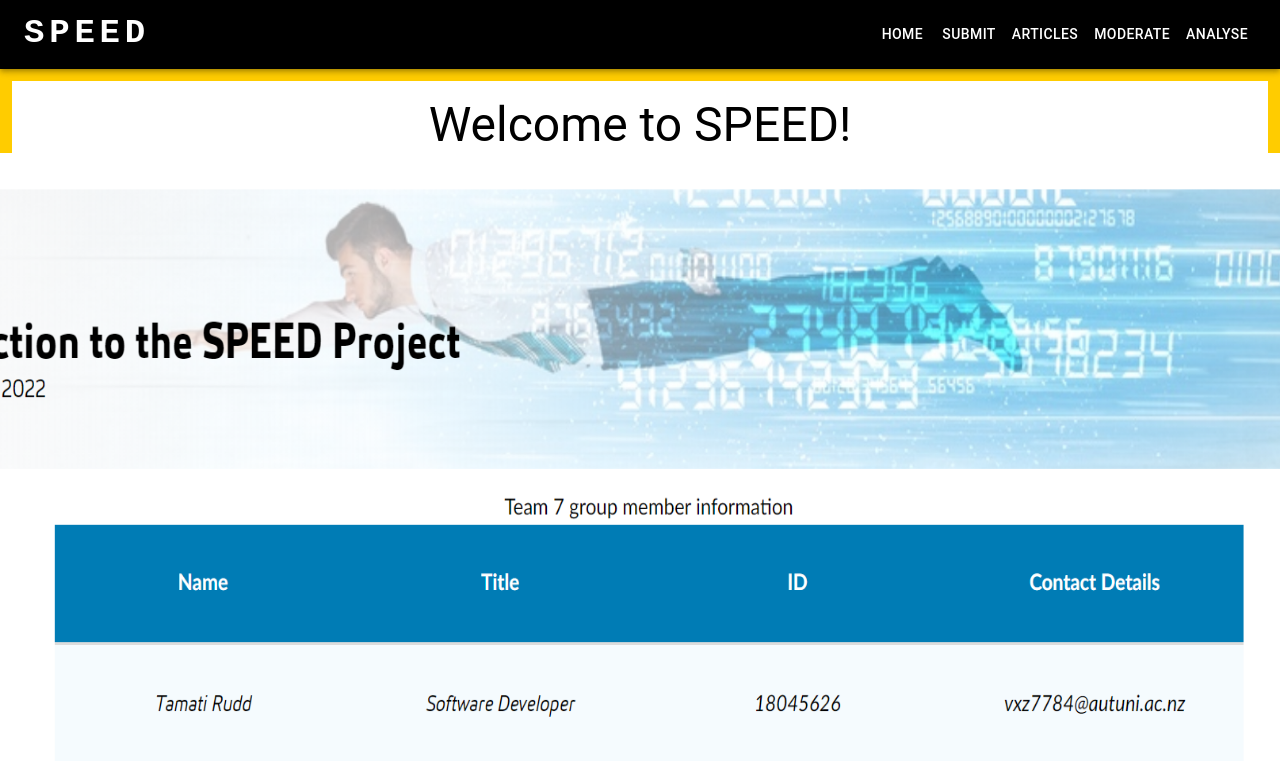
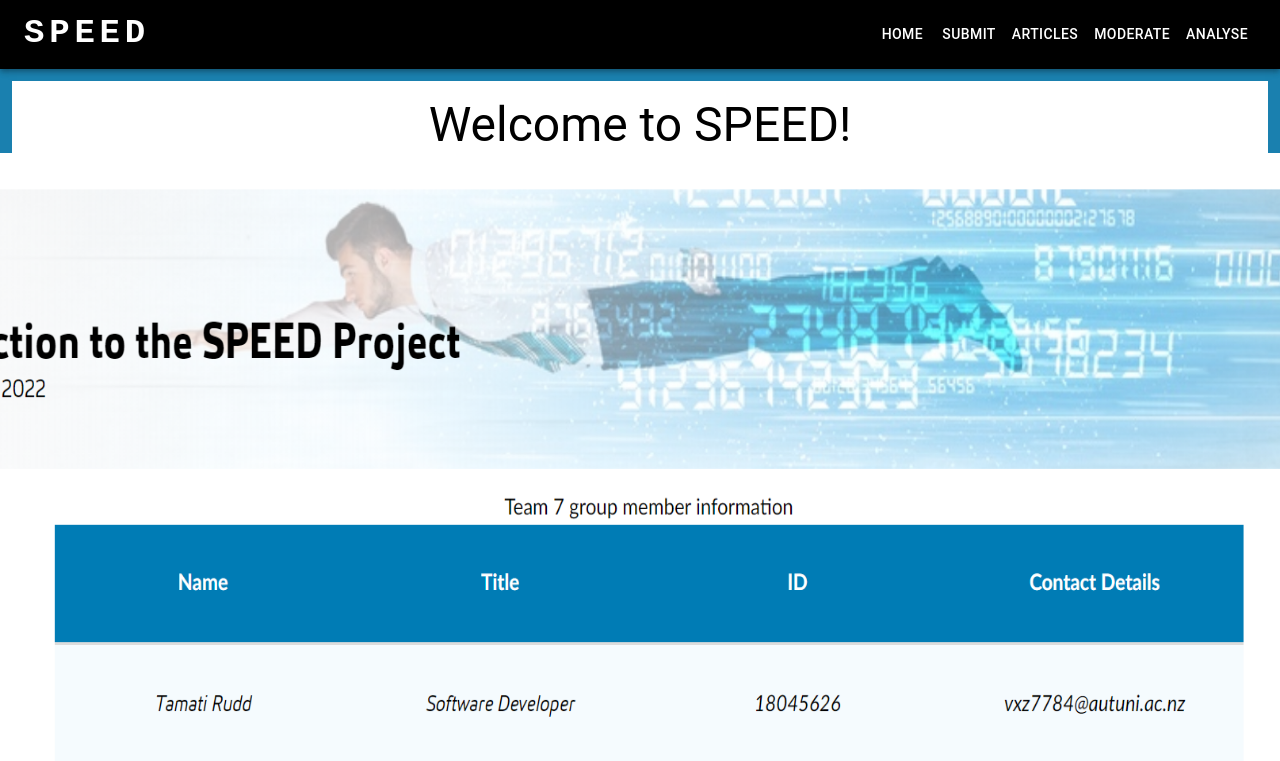
Before and after one commit to Tamati-Rudd/SPEED-Frontend, a React (Create React App) app: page /home in a window 1280 px wide. Shown: the top 761 px of the page. Built offline with nearby package versions, Linux system fonts and the light colour scheme.

Commit message:
update background
change background color

```diff
--- a/src/App.css
+++ b/src/App.css
@@ -1,5 +1,5 @@
 body {
-  background-color: #fc0;
+  background-color: rgb(26, 128, 175);
 }
 
 p {
```
Also changed, not shown: src/pages/Home.js (+1 -7 lines).
